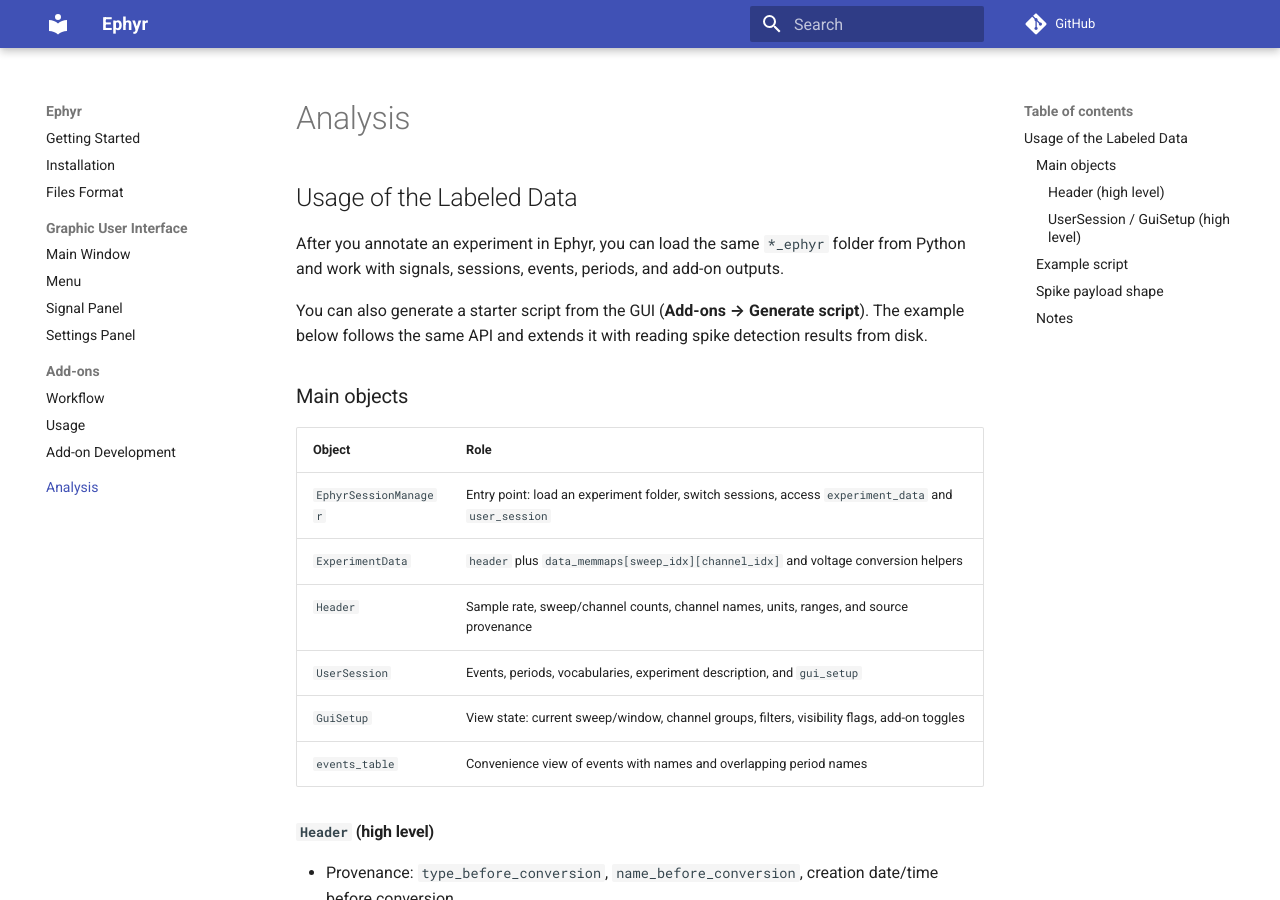
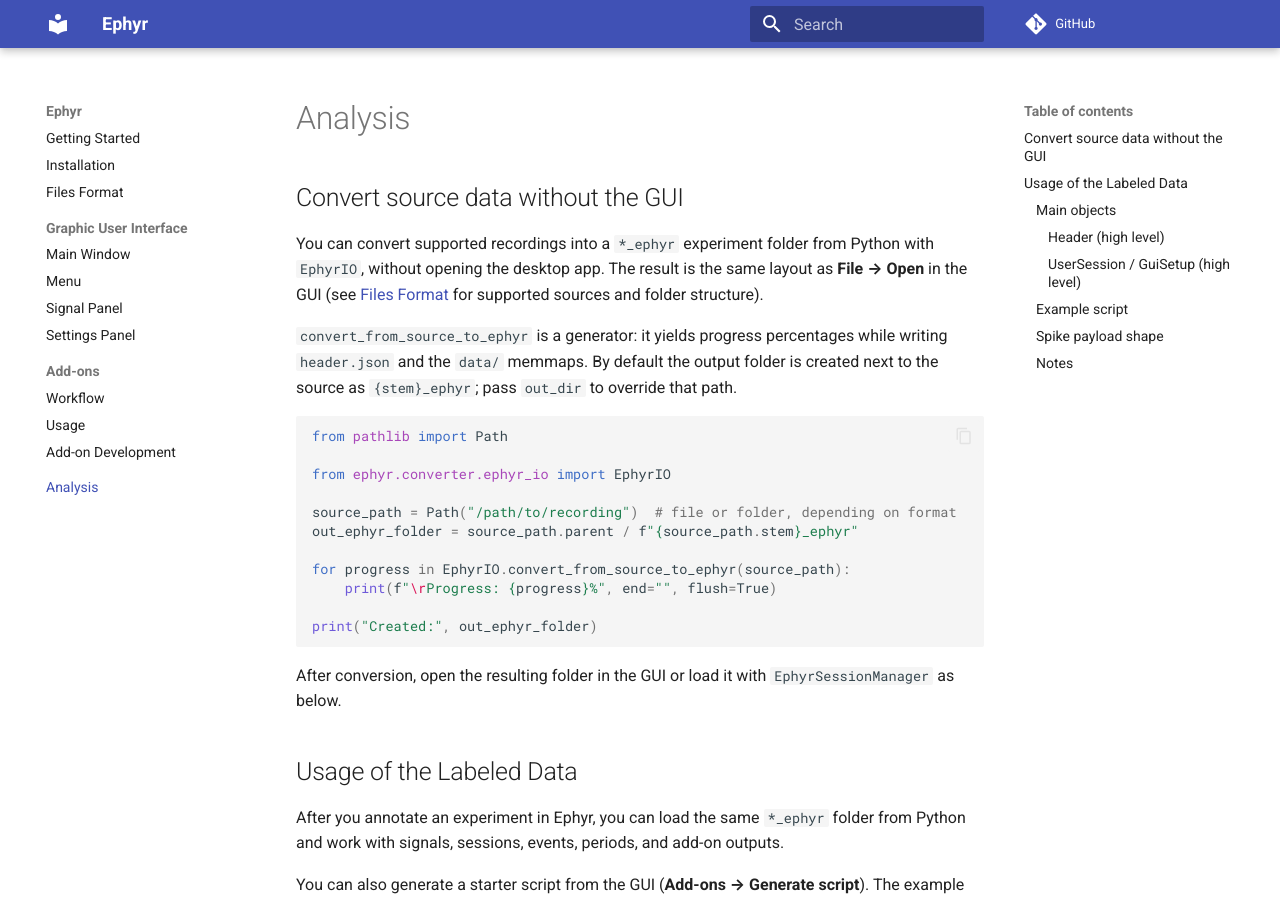
Before and after one commit to Molecular-Neural-Interfaces/ephyr, an MkDocs documentation site: the page built from docs/analysis.md, in a window 1280 px wide and 900 px high. Built offline with MkDocs 1.6.1 and Material for MkDocs 9.7.7, drawn with Linux system fonts in a browser that asks for light colours; comment, search, counter and statistics services are not loaded.

Commit message:
docs: analysis parse from source to ephyr

````diff
--- a/docs/analysis.md
+++ b/docs/analysis.md
@@ -1,4 +1,30 @@
 # Analysis
+
+## Convert source data without the GUI
+
+You can convert supported recordings into a `*_ephyr` experiment folder from Python with `EphyrIO`,
+without opening the desktop app. The result is the same layout as **File → Open** in the GUI
+(see [Files Format](files_format.md) for supported sources and folder structure).
+
+`convert_from_source_to_ephyr` is a generator: it yields progress percentages while writing
+`header.json` and the `data/` memmaps. By default the output folder is created next to the source as
+`{stem}_ephyr`; pass `out_dir` to override that path.
+
+```python
+from pathlib import Path
+
+from ephyr.converter.ephyr_io import EphyrIO
+
+source_path = Path("/path/to/recording")  # file or folder, depending on format
+out_ephyr_folder = source_path.parent / f"{source_path.stem}_ephyr"
+
+for progress in EphyrIO.convert_from_source_to_ephyr(source_path):
+    print(f"\rProgress: {progress}%", end="", flush=True)
+
+print("Created:", out_ephyr_folder)
+```
+
+After conversion, open the resulting folder in the GUI or load it with `EphyrSessionManager` as below.
 
 ## Usage of the Labeled Data
 
````
